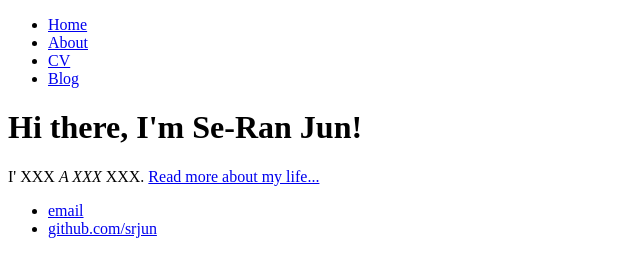
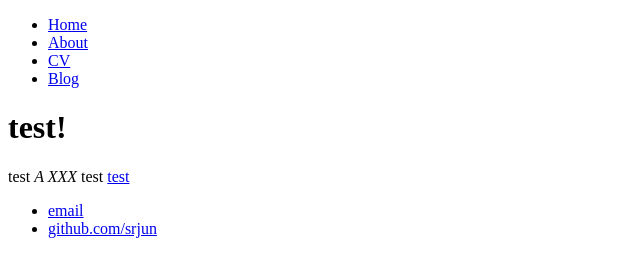
Before and after one commit to srjun/srjun.github.io, a plain HTML site: page index.html in a window 1280 px wide. Shown: the whole page, without its empty margins (0-640 px from the left). Drawn offline with Linux system fonts and the light colour scheme.

Commit message:
Update index.html

```diff
--- a/index.html
+++ b/index.html
@@ -14,8 +14,8 @@
 		</nav>
 		<div class="container">
     		<div class="blurb">
-        		<h1>Hi there, I'm Se-Ran Jun!</h1>
-				<p>I' XXX <em>A XXX </em> XXX. <a href="/about">Read more about my life...</a></p>
+        		<h1>test!</h1>
+				<p>test <em>A XXX </em> test <a href="/about">test</a></p>
     		</div><!-- /.blurb -->
 		</div><!-- /.container -->
 		<footer>
```
